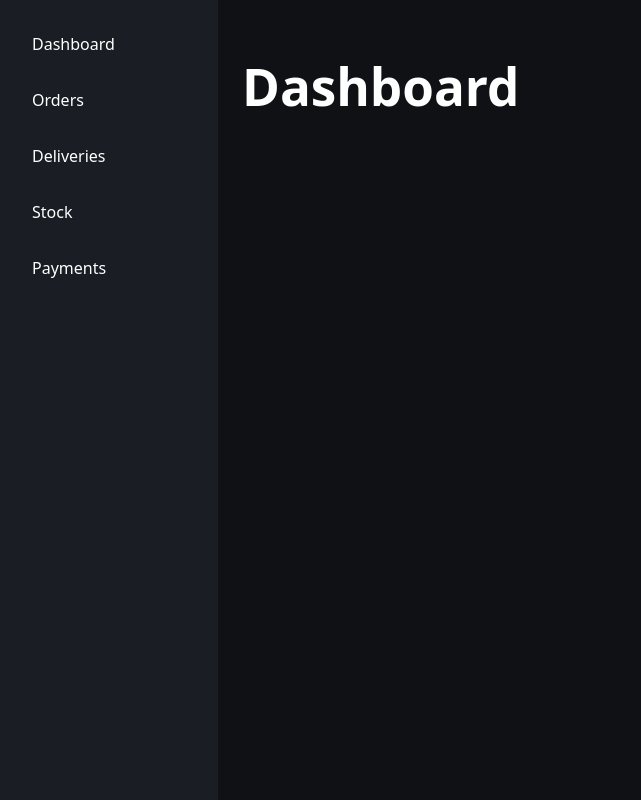
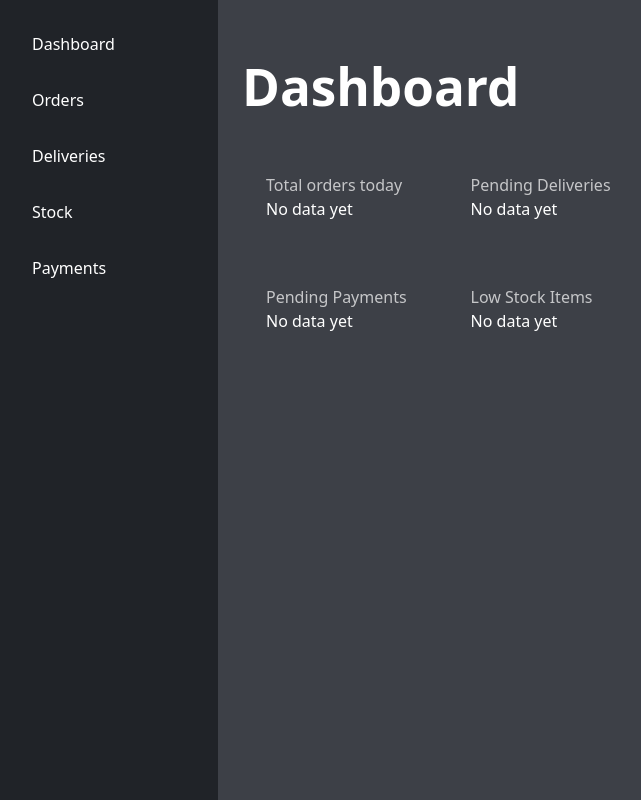
Before and after one commit to LaxmiGodara/warehouse-management-system, a React (Vite) app in the folder client/: page / in a window 1280 px wide. Shown: the whole page, without its empty margins (2-643 px from the left). Built offline with nearby package versions, Linux system fonts and the light colour scheme.

Commit message:
created dashboard with reusable summary cards

```diff
--- a/client/src/App.css
+++ b/client/src/App.css
@@ -1,10 +1,10 @@
 /* Global CSS variables for dark theme */
 :root {
-  --bg-dark: #0f1115;
-  --bg-surface: #1a1d23;
-  --bg-hover: #232734;
+  --bg-dark: #3d4047;
+  --bg-surface: #202328;
+  --bg-hover: #2f313a;
   --text-primary: #ffffff;
-  --text-muted: #a0a4b8;
+  --text-muted: #797c8b;
   --accent: #4f8cff;
   --radius: 10px;
 }
@@ -74,3 +74,38 @@ body {
   font-size: 28px;
   font-weight: 600;
 }
+
+.dashboard-grid {
+  display: grid;
+  gap: 1rem;
+  margin-top: 1.5rem;
+}
+
+@media (min-width: 768px) {
+  .dashboard-grid {
+    grid-template-columns: repeat(2, 1fr);
+  }
+}
+
+.summary-card {
+  background: var(--bg-card);
+
+  padding: 1.5rem;
+  border-radius: 12px;
+  color: var(--text-primary);
+  transition:
+    tranform 0.2s ease,
+    box-shadow 0.2s ease;
+}
+.summary-card :hover {
+  transform: scale(1.02);
+  box-shadow: 0 8px 20px rgba(0, 0, 0, 0.3);
+}
+.card-title {
+  font-size: 0.9 rem;
+  opacity: 0.7;
+}
+.card-value {
+  font-size: 1.5 rem;
+  margin-top: 0.5 rem;
+}
--- /dev/null
+++ b/client/src/components/SummaryCard.jsx
@@ -0,0 +1,10 @@
+import { Link } from "react-router-dom";
+
+export default function SummaryCard({ title, value, to }) {
+  return (
+    <Link to={to} className="summary-card">
+      <div className="card-title">{title}</div>
+      <div className="card-value">{value ? value : "No data yet"}</div>
+    </Link>
+  );
+}
--- a/client/src/pages/Dashboard.jsx
+++ b/client/src/pages/Dashboard.jsx
@@ -1,3 +1,15 @@
+import SummaryCard from "../components/SummaryCard";
 export default function Dashboard() {
-  return <h1>Dashboard</h1>;
+  return (
+    <div className="dashboard">
+      <h1>Dashboard</h1>
+
+      <div className="dashboard-grid">
+        <SummaryCard title="Total orders today" value={null} to="/orders" />
+        <SummaryCard title="Pending Deliveries" value={null} to="/deliveries" />
+        <SummaryCard title="Pending Payments" value={null} to="/payments" />
+        <SummaryCard title="Low Stock Items" value={null} to="/stock" />
+      </div>
+    </div>
+  );
 }
```
